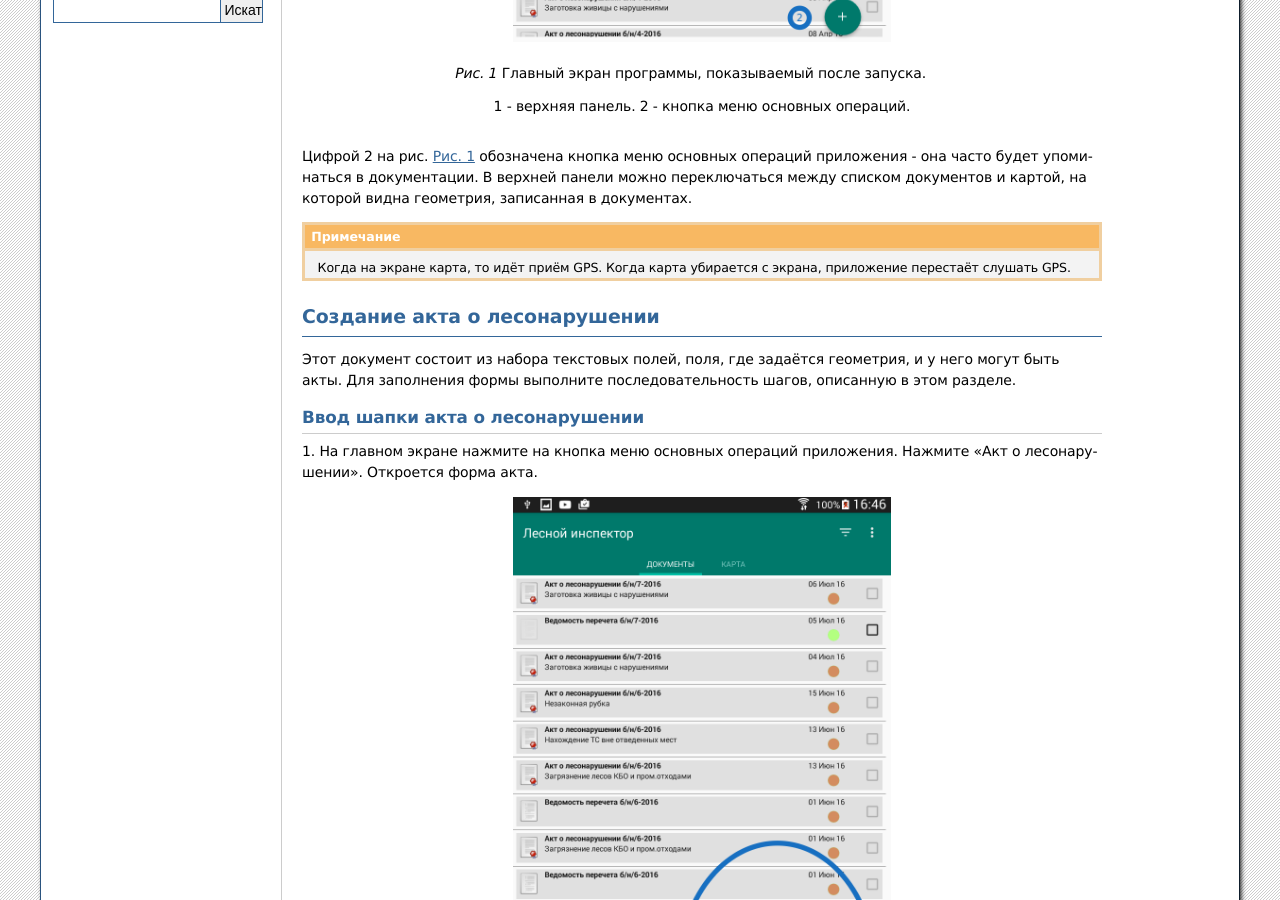
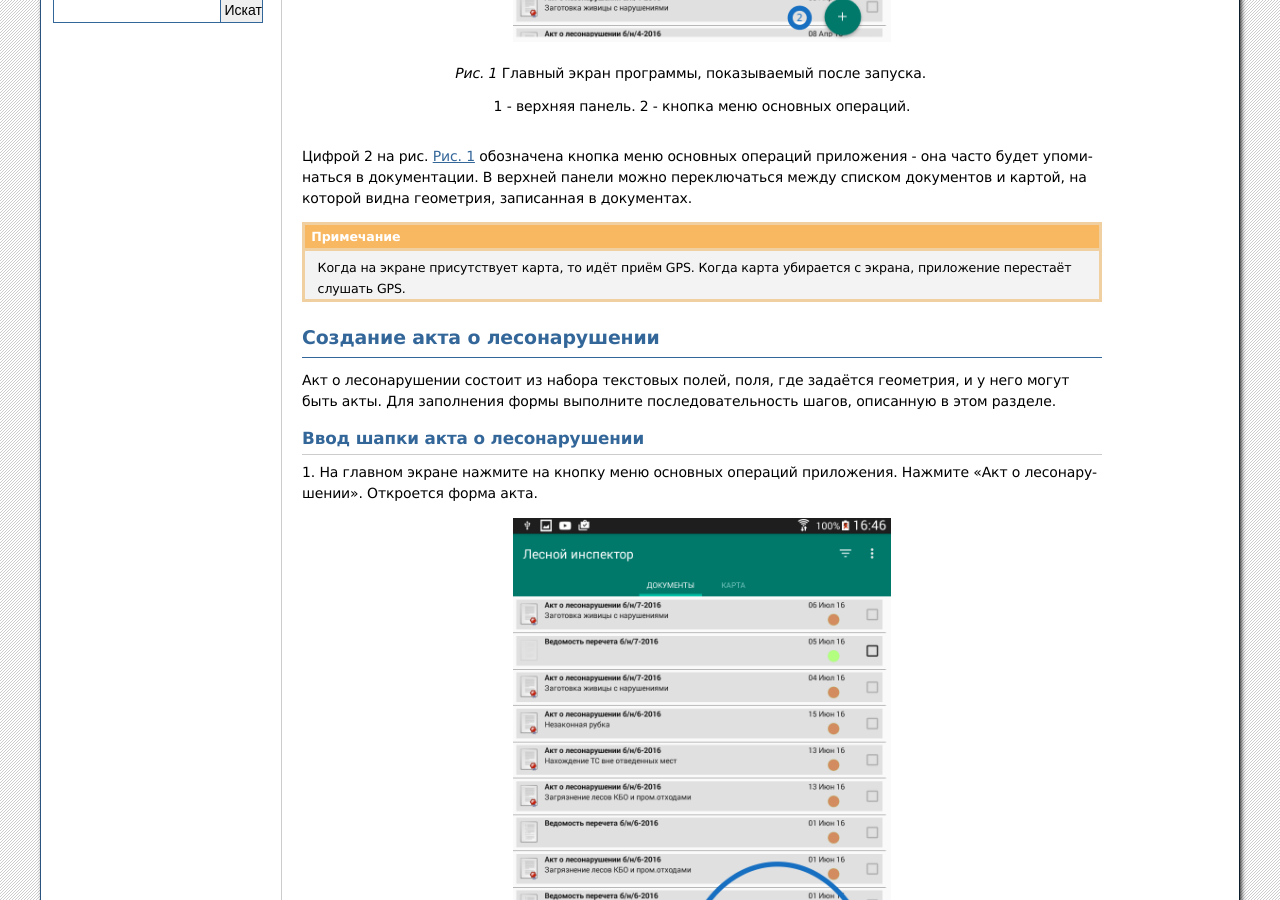
Before and after one commit to nextgis/docs_forestinspector, a Sphinx documentation site: the page built from source/inspector.rst, in a window 1280 px wide and 900 px high, scrolled down 1133 px. Built offline with Sphinx 7.4.7, drawn with Linux system fonts in a browser that asks for light colours; formulas are drawn with MathJax 3; some of the changed text lies outside the part shown.

Commit message:
лесной инспектор

```diff
--- a/source/inspector.rst
+++ b/source/inspector.rst
@@ -44,17 +44,19 @@
 В верхней панели можно переключаться между списком документов и картой, на которой
 видна геометрия, записанная в документах.
 
-.. note:: Когда на экране карта, то идёт приём GPS. Когда карта убирается с экрана, приложение перестаёт слушать GPS.
+.. note:: Когда на экране присутствует карта, то идёт приём GPS. Когда карта убирается с экрана, приложение перестаёт слушать GPS.
 
 Создание акта о лесонарушении
 -------------------------------------------------------
 
-Этот документ состоит из набора текстовых полей, поля, где задаётся геометрия, и у него могут быть акты. Для заполнения формы выполните последовательность шагов, описанную в этом разделе.
+Акт о лесонарушении состоит из набора текстовых полей, поля, где задаётся геометрия,
+и у него могут быть акты. Для заполнения формы выполните последовательность шагов,
+описанную в этом разделе.
 
 Ввод шапки акта о лесонарушении
 ^^^^^^^^^^^^^^^^^^^^^^^^^^^^^^^^^^^^^^^^^^^^^^^^^^^^^^^
 
-1. На главном экране нажмите на кнопка меню основных операций приложения. Нажмите
+1. На главном экране нажмите на кнопку меню основных операций приложения. Нажмите
 "Акт о лесонарушении". Откроется форма акта.
 
 .. figure:: _static/fw_mainscreen_mainbutton.png
@@ -222,7 +225,7 @@
 6. В поле :guilabel:`Категория защитности лесов` находится список. Нажмите на него и
    выберите из списка нужный элемент.
 7. Заполните поля :guilabel:`3. Когда и кем обнаружено лесонарушение`, :guilabel:`4.
-   Когда совершено    лесонарушение`, :guilabel:`5. Предполагаемое лицо, совершившее лесонарушение`.
+   Когда совершено лесонарушение`, :guilabel:`5. Предполагаемое лицо, совершившее лесонарушение`.
 8. Заполните поля 7, 8, 9 и :guilabel:`Примечание`.
 9. При необходимости вы можете заполнить ведомость перечета, ведомость продукции
    для изъятия, акт об обнаружении орудий незаконной заготовки, фототаблицу, нажав
--- a/source/user.rst
+++ b/source/user.rst
@@ -78,8 +78,8 @@
 Доступные слои
 
 * Сообщения пользователей - это все сообщения от других пользователей.
-* Лесонарушения - автоматически распознаные по космосъёмке точки лесонарушений.
-* Пожары - автоматически распознаные по космосъёмке точки пожаров от сервиса fires.kosmosnimki.ru.
+* Лесонарушения - автоматически распознанные по космосъёмке точки лесонарушений.
+* Пожары - автоматически распознанные по космосъёмке точки пожаров от сервиса fires.kosmosnimki.ru.
 * Полигоны инспекторов - территории, которые приписаны к конкретным лесным инспекторам.
 * Лесничество - территории лесничеств.
 * Landsat - космические снимки с разрешением 15 м/пикс.
```
Also changed, not shown: other parts of source/inspector.rst (+5 -4 lines).
